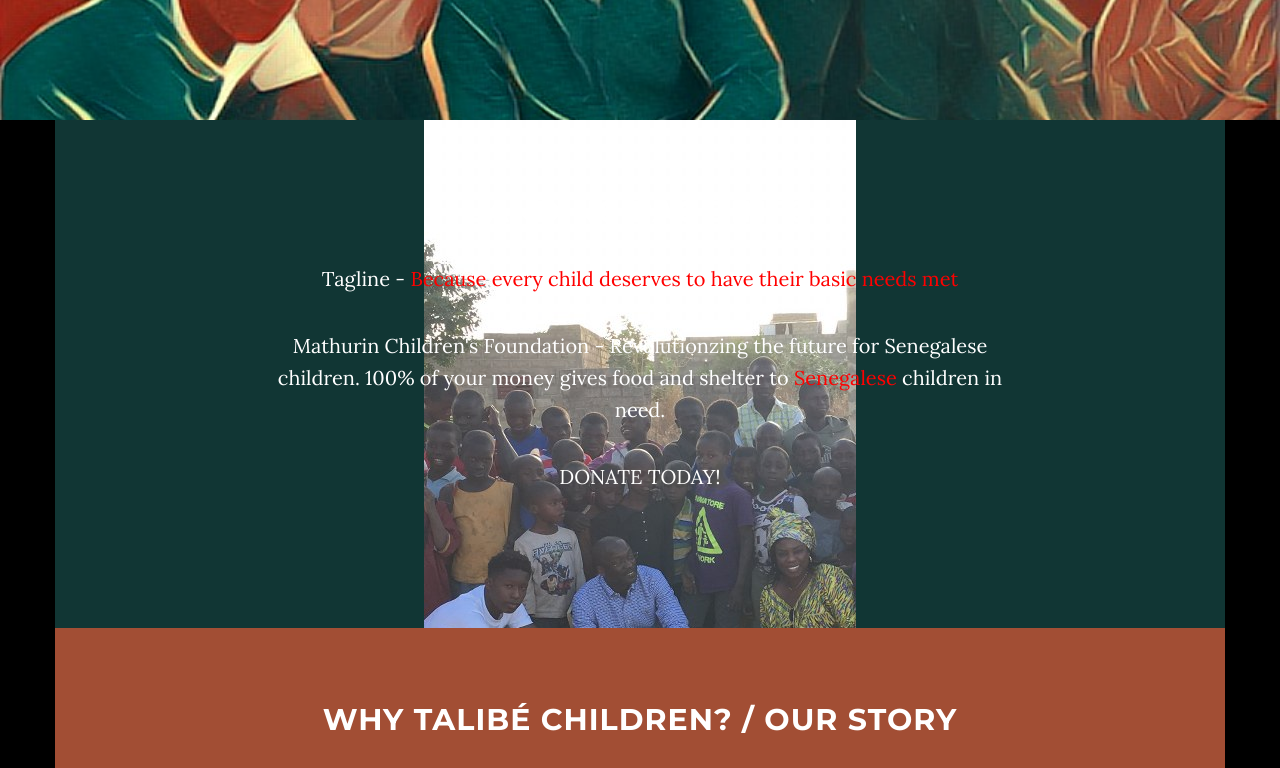
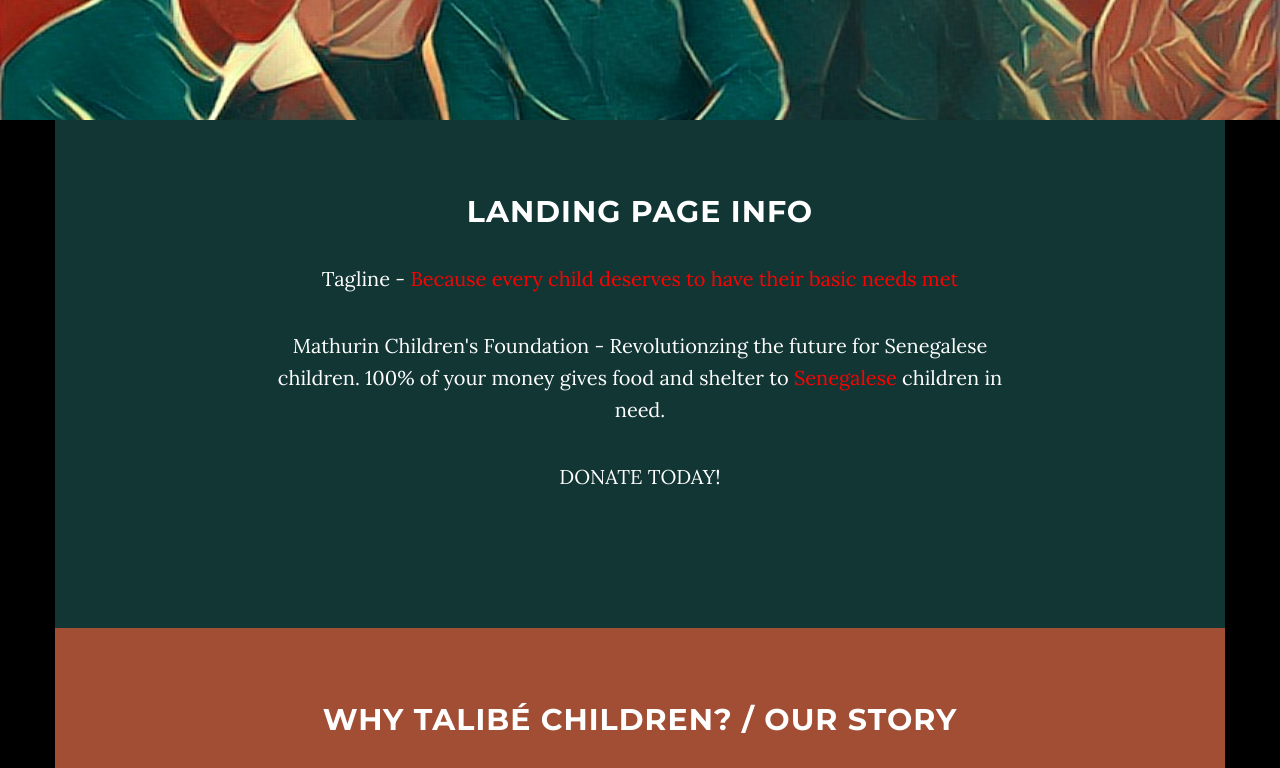
Before and after one commit to wallynd/wallynd.github.io, a website: page index.html in a window 1280 px wide. Shown: the part 680-1448 px from the top of the page. Drawn offline with nearby package versions, Linux system fonts and the light colour scheme.

Commit message:
Update index.html

```diff
--- a/index.html
+++ b/index.html
@@ -110,8 +110,7 @@
     </header>
 
     <!-- About Section -->
-    <section id="landing" class="container content-section text-center" style="background-color: rgb(17, 54, 52); background-image: url(img/img0001.jpg); background-repeat: no-repeat;
-  background-position: center top;">
+    <section id="landing" class="container content-section text-center" style="background-color: rgb(17, 54, 52)">
         <div class="row">
             <div class="col-xs-8 col-xs-offset-2">
                 <h2>Landing Page Info</h2>
@@ -132,8 +131,8 @@
                 <p>Google maps showing the town of Mboro – </p>
             </div>
         </div>
+        <img src="img/map001.png" width="100%" align="center"> </img>
     </section>
-    <img src="img/map001.png" width="100%" align="center"> </img>
 
     <section  class="container content-section text-center" style="background-color: rgb(146, 49, 34)">
         <div class="row">
```
